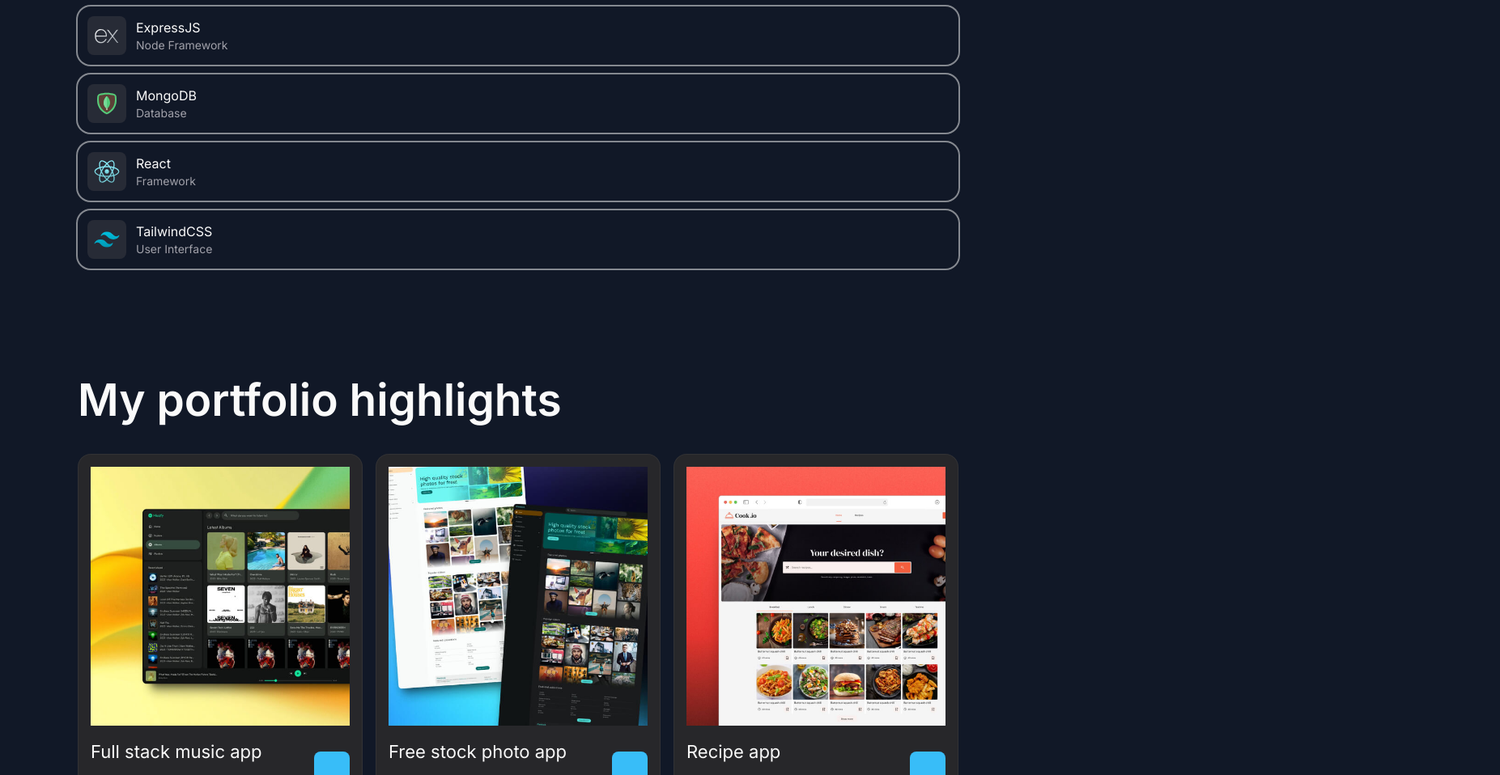
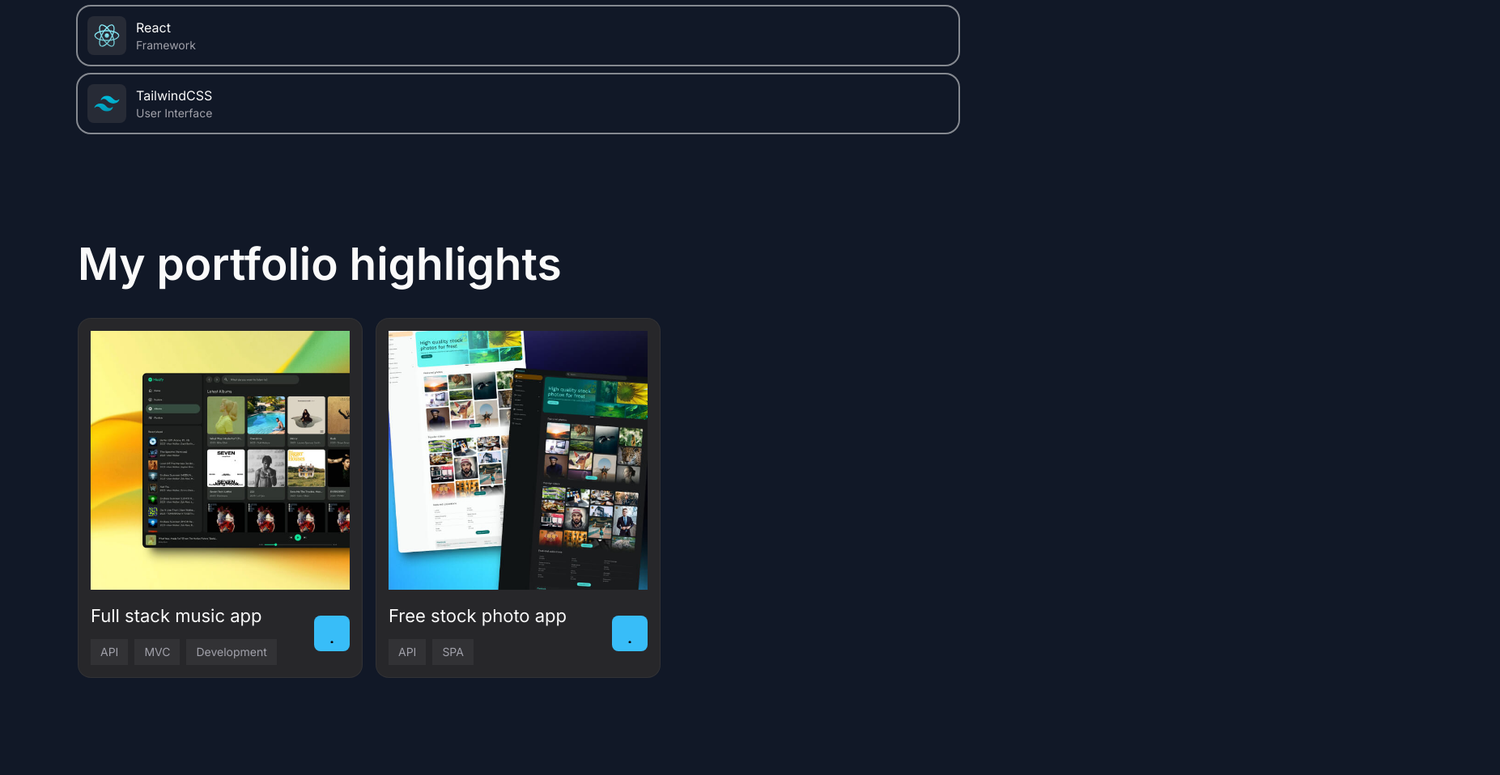
Before and after one commit to michaesaa/porfolio, a React (Vite) app: page / in a window 1280 px wide. Shown: the part 1758-2716 px from the top of the page at 81% size, 1853 px wide, since content can reach past the window. Built offline with nearby package versions, Linux system fonts and the light colour scheme.

Commit message:
Contact and Footer

```diff
--- a/src/App.jsx
+++ b/src/App.jsx
@@ -15,6 +15,7 @@
 import { Work } from "./components/Work"
 import { Review } from "./components/Review"
 import { Contact } from "./components/Contact"
+import { Footer } from "./components/Footer"
 
 export const App = () =>{
 
@@ -31,6 +32,7 @@
                 <Review />
                 <Contact />
             </main>
+            <Footer />
             </div>
         </>
     )
--- a/src/components/Contact.jsx
+++ b/src/components/Contact.jsx
@@ -41,36 +41,40 @@
             className="section"
         >
 
-            <div className="container">
-                <h2 className="headLine-2">
+            <div className="container lg:grid lg:grid-cols-2 lg:items-stretch">
+                <div className="mb-12 lg:mb-0 lg:flex lg:flex lg:flex-col">
+
+                <h2 className="headLine-2 lg:max-w-max[12ch]">
                     Contact me for collaboration
                 </h2>
 
-                <p className="">
+                <p className="text-zinc-400 mt-3 mb-8 max-w-[50ch] lg:max-w[30ch]">
                     Reach out today to discuss your project needs and start collaborating on something amazing!
                 </p>
 
-                <div className="">
-                    {socialLinks.map(({ href, icon, alt }, key) => (
+                <div className="flex items-center gap-3 mt-auto">
+                    {socialLinks.map(({ href, icon }, key) => (
                         <a
                             href={href}
                             key={key}
                             target="_blank"
-                            className="btn btn-primary"
+                            className="w-12 h-12 grid place-items-center ring-inset ring-2
+                            ring-zinc-50/5 rounded-lg  transition-[background-color,color]
+                            hover:bg-zinc-50  hover:text-zinc-950 active:bg-zinc-50/80"
                         >
                             {icon}
                         </a>
                     ))}
                 </div>
-
+            </div>
                 <form
-                action=""
+                action="https://getform.io/f/blllmzxb"
                 method="POST"
-                className=""
+                className="xl:pl-10 2xl:pl-20"
 
                 >
-                    <div className="">
-                        <div className="">
+                    <div className="md:grid md:items-center md:grid-cols-2 md:gap-2">
+                        <div className="mb-4">
                             <label
                             htmlFor="name"
                             className="label"
@@ -92,7 +96,7 @@
 
                         </div>
 
-                        <div className="">
+                        <div className="mb-4">
                             <label
                             htmlFor="email"
                             className="label"
@@ -119,7 +123,7 @@
                     <div className="">
                         <label
                         htmlFor=""
-                        className=""
+                        className="mb-4"
 
                         >
                             Message
@@ -130,7 +134,8 @@
                         id="message"
                         cols="30"
                         rows="10"
-                        className="text-field"
+                        className="text-field resize-y min-h-32
+                        max-h-80"
                         placeholder="Hi!"
                         required
                         >
@@ -139,6 +144,13 @@
 
                     </div>
 
+                    <button
+                    type="submit"
+                    className="btn btn-primary [&]:max-w-full w-full justify-center"
+                    >
+                        submit
+                    </button>
+
                 </form>
             </div>
         </section>
--- /dev/null
+++ b/src/components/Footer.jsx
@@ -0,0 +1,144 @@
+/**
+ * @copyright 2025 MichaelSaa_
+ * @license Apache-2.0
+ */
+
+// components
+
+import { Button } from "./Button";
+
+const sitemap = [
+    {
+        label: 'Home',
+        href: '#home'
+    },
+    {
+        label: 'About',
+        href: '#about'
+    },
+    {
+        label: 'Work',
+        href: '#work'
+    },
+    {
+        label: 'Reviews',
+        href: '#reviews'
+    },
+    {
+        label: 'Contact me',
+        href: '#contact'
+    }
+];
+
+const socials = [
+    {
+        label: 'GitHub',
+        href: 'https://www.github.com/codewithsadee-org'
+    },
+    {
+        label: 'LinkedIn',
+        href: 'https://www.linkedin.com/in/codewithsadee'
+    },
+    {
+        label: 'Twitter X',
+        href: 'https://x.com/codewithsadee_'
+    },
+    {
+        label: 'Instagram',
+        href: 'https://www.instagram.com/codewithsadee'
+    },
+    {
+        label: 'CodePen',
+        href: 'https://codepen.io/codewithsadee'
+    }
+];
+export const Footer = () => {
+    return (
+        <footer className="section">
+            <div className="container">
+
+
+                <div className="lg:grid lg:grid-cols-2">
+                    <div className="mb-10">
+                        <h2 className="headLine-1">
+                            Let&apos;s work together today!
+                        </h2>
+
+                        <Button
+                            href="mailto:codewithsadee@gmail.com"
+                            label="Start project"
+                            icon="chevron_rigth"
+                        />
+
+                    </div>
+
+                    <div className="">
+
+                        <div className="">
+                            <p className="">Sitemap</p>
+
+                            <ul>
+                                {sitemap.map(({ label, href }, key) => (
+                                    <li
+                                        key={key}
+                                    >
+                                        <a
+                                            href={href}
+                                            className=""
+                                        >
+                                            {label}
+                                        </a>
+                                    </li>
+                                ))}
+                            </ul>
+
+                        </div>
+
+                        <div className="">
+                            <p className="">Socials</p>
+
+                            <ul>
+                                {socials.map(({ label, href }, key) => (
+                                    <li
+                                        key={key}
+                                    >
+                                        <a
+                                            href={href}
+                                            className=""
+                                            target="_blank"
+                                        >
+                                            {label}
+                                        </a>
+                                    </li>
+                                ))}
+                            </ul>
+
+                        </div>
+
+                    </div>
+                </div>
+
+                <div className="">
+                    <a
+                    href=""
+                    className=""
+                    >
+                      <img
+                      src="/images/logo.svg"
+                      alt="Logo"
+                      width={40}
+                      height={40}
+
+                      />
+                    </a>
+
+                    <p className="">
+                        &copy; 2025 <span>MichaelSaa_</span>
+                    </p>
+
+                </div>
+
+            </div>
+        </footer>
+    )
+}
--- a/src/components/Review.jsx
+++ b/src/components/Review.jsx
@@ -5,12 +5,7 @@
 import { ReviewCard } from "./ReviewCard"
 
 const reviews = [
-    {
-        content: 'Exceptional web development! Delivered a seamless, responsive site with clean code and great UX.',
-        name: 'Sophia Ramirez',
-        imgSrc: '/images/people-1.jpg',
-        company: 'PixelForge'
-    },
+
     {
         content: 'Impressive work! Fast loading times, intuitive design, and flawless backend integration. Highly recommend.',
         name: 'Ethan Caldwell',
@@ -18,29 +13,12 @@
         company: 'NexaWave'
     },
     {
-        content: 'Outstanding developer! Built a robust site with perfect functionality. Efficient and detail-oriented.',
-        name: 'Liam Bennett',
-        imgSrc: '/images/people-3.jpg',
-        company: 'CodeCraft'
-    },
-    {
-        content: 'Creative and skilled! Produced a modern, user-friendly site that exceeded expectations. Great communication.',
-        name: 'Noah Williams',
-        imgSrc: '/images/people-4.jpg',
-        company: 'BrightWeb'
-    },
-    {
         content: 'Professional work! Delivered on time, with a polished design and smooth user experience. Top-notch developer.',
         name: 'Ava Thompson',
         imgSrc: '/images/people-5.jpg',
         company: 'Cali Expresss'
     },
-    {
-        content: 'Excellent project execution! High-quality code, responsive design, and exceptional problem-solving skills.',
-        name: 'Jonathan',
-        imgSrc: '/images/people-6.jpg',
-        company: 'Skyline Digital'
-    }
+
 ];
 export const Review = () => {
     return (
--- a/src/components/Skill.jsx
+++ b/src/components/Skill.jsx
@@ -25,16 +25,7 @@
         label: 'NodeJS',
         desc: 'Web Server'
     },
-    {
-        imgSrc: '/images/expressjs.svg',
-        label: 'ExpressJS',
-        desc: 'Node Framework'
-    },
-    {
-        imgSrc: '/images/mongodb.svg',
-        label: 'MongoDB',
-        desc: 'Database'
-    },
+
     {
         imgSrc: '/images/react.svg',
         label: 'React',
--- a/src/components/Work.jsx
+++ b/src/components/Work.jsx
@@ -13,30 +13,8 @@
     tags: ['API', 'SPA'],
     projectLink: 'https://pixstock-official.vercel.app/'
   },
-  {
-    imgSrc: '/images/project-3.jpg',
-    title: 'Recipe app',
-    tags: ['Development', 'API'],
-    projectLink: ''
-  },
-  {
-    imgSrc: '/images/project-4.jpg',
-    title: 'Real state website',
-    tags: ['Web-design', 'Development'],
-    projectLink: 'https://github.com/codewithsadee-org/wealthome'
-  },
-  {
-    imgSrc: '/images/project-5.jpg',
-    title: 'eCommerce website',
-    tags: ['eCommerce', 'Development'],
-    projectLink: 'https://github.com/codewithsadee/anon-ecommerce-website'
-  },
-  {
-    imgSrc: '/images/project-6.jpg',
-    title: 'vCard Personal portfolio',
-    tags: ['Web-design', 'Development'],
-    projectLink: 'https://github.com/codewithsadee/vcard-personal-portfolio'
-  },
+
+
 ];
 
 export const Work = () => {
--- a/src/index.css
+++ b/src/index.css
@@ -24,6 +24,7 @@
 .title-1{
   @apply text-[22px]
 }
+
 
 
 /* ___________________________________ *\
@@ -156,3 +157,20 @@
   ring-1 ring-zinc-50/10
   hover:bg-zinc-50/10
 }
+
+/* Text field */
+
+.label{
+  @apply block text-zinc-200 text-sm font-normal mb-2
+}
+
+.text-field{
+  @apply block outline-none w-full px-3 py-3
+  text-sm bg-zinc-800 rounded-xl ring-1 ring-inset
+  ring-transparent transition-shadow hover:ring-zinc-50/5
+  focus:ring-sky-400  focus:ring-2
+}
+
+.text-field::placeholder{
+  @apply text-zinc-400
+}
```
